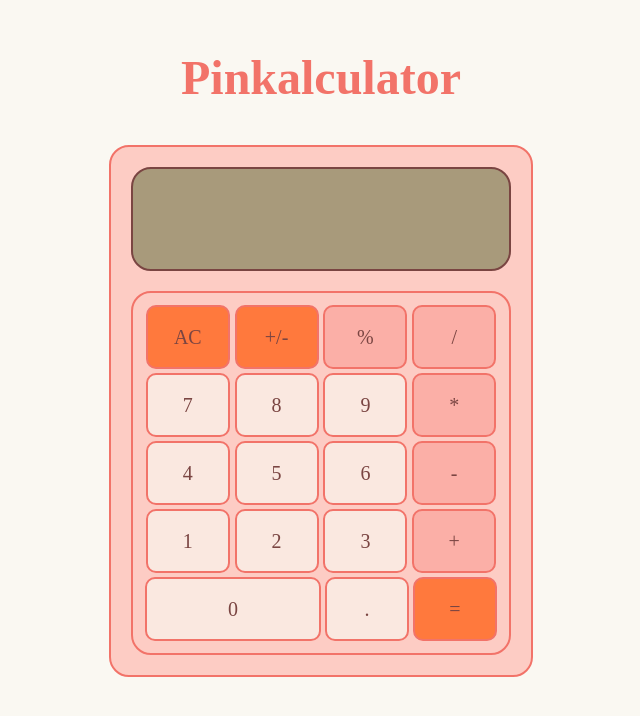
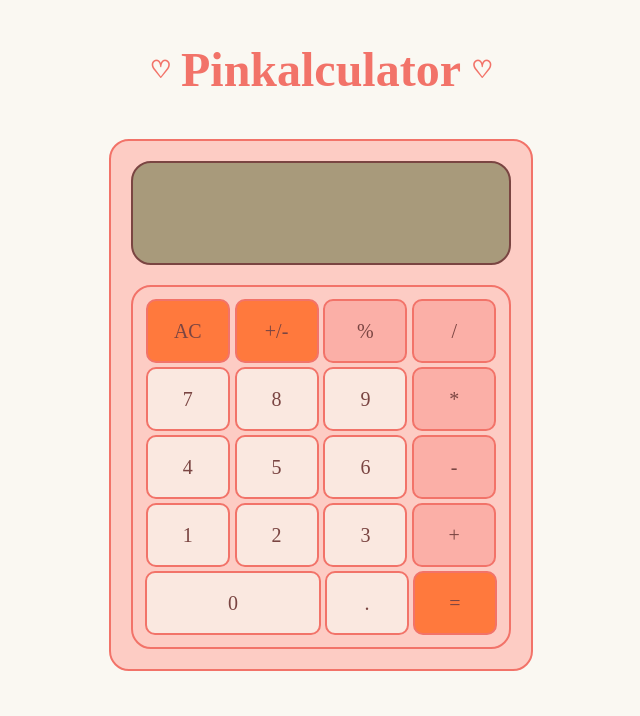
Before and after one commit to loang-chiang/Pinkalculator, a plain HTML site: page index.html in a window 1280 px wide. Shown: the whole page, without its empty margins (319-959 px from the left). Drawn offline with Linux system fonts and the light colour scheme.

Commit message:
Update README

```diff
--- a/index.html
+++ b/index.html
@@ -6,7 +6,11 @@
         <link href="styles.css" rel="stylesheet">
     </head>
     <body>
-        <h1>Pinkalculator</h1>
+        <div id="title">
+            <h2>♡</h2>
+            <h1>Pinkalculator</h1>
+            <h2>♡</h2>
+        </div>
 
         <div id="calculator">
             <div id="screen">
--- a/script.js
+++ b/script.js
@@ -14,7 +14,7 @@ document.addEventListener('DOMContentLoaded', function() {
 
     // when the user types using their keyboard
     document.addEventListener('keydown', function(event) {
-        let numbers = ["0", "1", "2", "3", "4", "5", "6", "7", "8", "9"];
+        let numbers = ["0", "1", "2", "3", "4", "5", "6", "7", "8", "9", "."];
         let symbols = ["%", "/", "*", "-", "+"];
         let key = event.key;
 
--- a/styles.css
+++ b/styles.css
@@ -81,18 +81,23 @@
     }
 
 
-
 /* others */
     * {
         border-radius: 20px;
     }
 
+    #title {
+        display: flex;
+        justify-content: center;
+        align-items: center;
+        margin: 10px;
+        color: #f27369;
+    }
+
     h1 {
-        text-align: center;
-        margin-top: 50px;
-        margin-bottom: 40px;
         font-size: 3em;
-        color: #f27369;
+        margin-right: 10px;
+        margin-left: 10px;
     }
 
     body {
```
Also changed, not shown: 1 other file.
